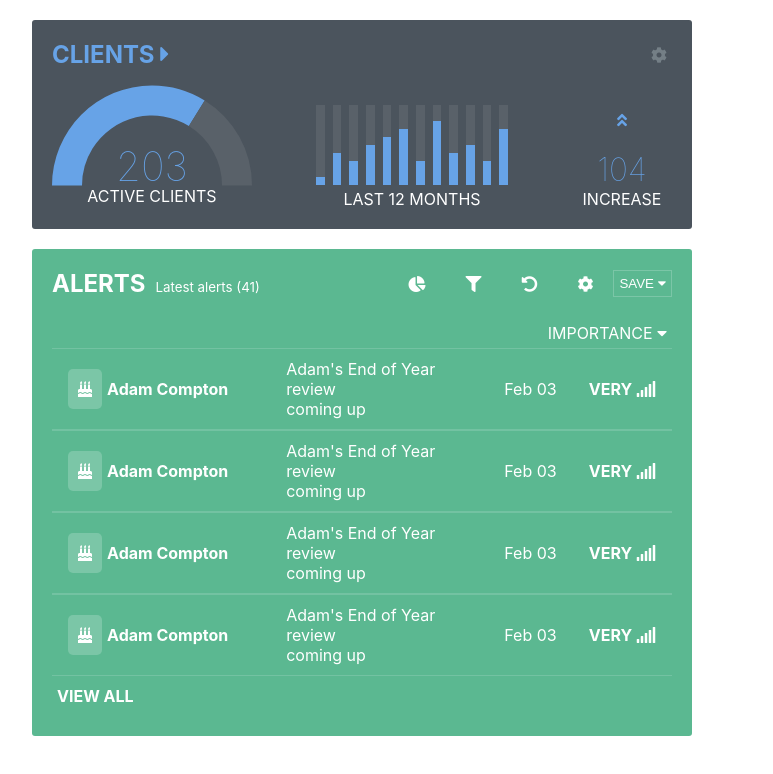
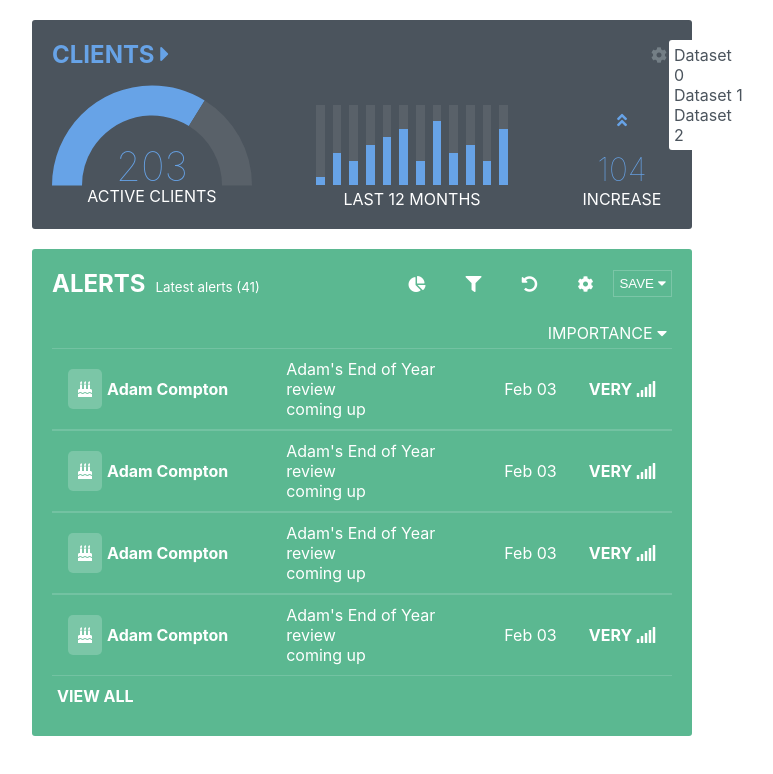
Before and after one commit to gavhanna/short-test, a React (Create React App) app: page / in a window 1280 px wide. Both pictures are taken after a click on the element 937 px from the left and 54 px from the top of the page. Shown: the top 774 px of the page, without its empty margins (278-1051 px from the left). Built offline with nearby package versions, Linux system fonts and the light colour scheme.

Commit message:
client section can change data sets

```diff
--- a/src/App.css
+++ b/src/App.css
@@ -9,6 +9,10 @@ ul {
   list-style-type: none;
   padding: 0;
   margin: 0;
+}
+
+i {
+  pointer-events: none;
 }
 
 button {
@@ -93,6 +97,21 @@ section {
 
 #client-section.graph-title {
   color: white;
+}
+
+.client-options {
+  position: absolute;
+  background: white;
+  border-radius: 3px;
+  padding: 5px;
+  width: 70px;
+  top: 0;
+  left: 23px;
+  color: #4B545D;
+}
+
+.client-options>li:hover {
+  color: #333;
 }
 
 .graphs {
--- a/src/components/dashboard/client-section/ClientSection.js
+++ b/src/components/dashboard/client-section/ClientSection.js
@@ -1,10 +1,35 @@
 import React, { Component } from 'react'
 import Bar from './charts/Bar';
 import DonutChart from './charts/DonutChart';
+import ClientOptions from './client-options/ClientOptions';
 
 export default class ClientSection extends Component {
+  constructor() {
+    super();
+    this.state = {
+      selectedDataSet: {},
+      optionsMenuOpen: false
+    }
+  }
+
+  componentWillReceiveProps(nextProps) {
+    if (nextProps.data && !nextProps.loading) {
+      this.setState({ selectedDataSet: nextProps.data[0] })
+    }
+  }
+
+  onOptionsClick = (e) => {
+    console.log("clicked");
+    this.setState({ optionsMenuOpen: !this.state.optionsMenuOpen })
+  }
+
+  setSelectedData = (i) => {
+    const id = parseInt(i)
+    this.setState({ selectedDataSet: this.props.data[id] });
+  }
+
   render() {
-    const data = this.props.data[0];
+    const data = this.state.selectedDataSet;
     const { loading } = this.props;
 
     return (
@@ -15,7 +40,17 @@ export default class ClientSection extends Component {
           </div>
           <div className="menu-right">
             <div className="options">
-              <span><i className="fas fa-cog" style={{ color: "#747F86" }}></i></span>
+              <span
+                onClick={this.onOptionsClick}
+
+                style={{ position: "relative" }}
+              ><i className="fas fa-cog" style={{ color: "#747F86" }}></i>
+                {
+                  this.state.optionsMenuOpen ?
+                    <ClientOptions dataSets={this.props.data} setSelectedData={this.setSelectedData} /> :
+                    null
+                }
+              </span>
             </div>
           </div>
         </div>
--- a/src/components/dashboard/client-section/charts/DonutChart.js
+++ b/src/components/dashboard/client-section/charts/DonutChart.js
@@ -39,7 +39,7 @@ export default class DonutChart extends Component {
           height={200}
         />
         <div class="client-count">
-          <span>203</span>
+          <span>{active}</span>
         </div>
         <div class="info">
           <span>ACTIVE CLIENTS</span>
--- /dev/null
+++ b/src/components/dashboard/client-section/client-options/ClientOptions.js
@@ -0,0 +1,22 @@
+import React, { Component } from 'react'
+
+export default class ClientOptions extends Component {
+  onItemClick = (e) => {
+    if (e.target.nodeName === "LI") {
+      this.props.setSelectedData(e.target.dataset.item);
+    }
+  }
+
+
+  render() {
+    return (
+      <ul className="client-options" onClick={this.onItemClick}>
+        {
+          this.props.dataSets.map((dataSet, i) =>
+            <li key={i} data-item={i}>Dataset {i}</li>
+          )
+        }
+      </ul>
+    )
+  }
+}
```
